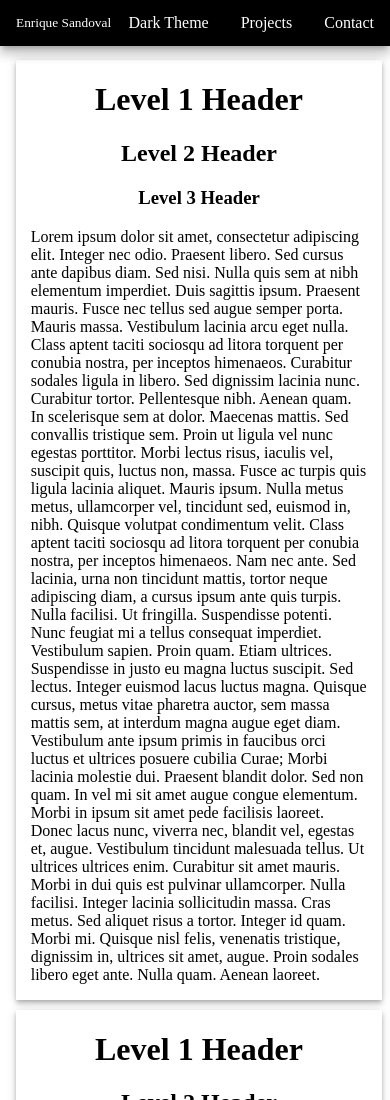
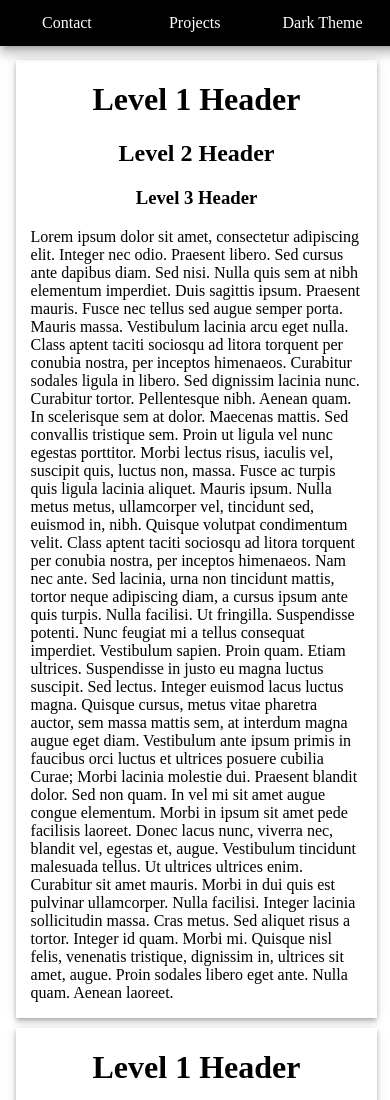
Before and after one commit to eesandoval/eesandoval.github.io, a plain HTML site: page index.html in a window 390 px wide. Shown: the top 1100 px of the page. Drawn offline with Linux system fonts and the light colour scheme.

Commit message:
Fixed an issue where the small title clips into the menu

```diff
--- a/styles/main.css
+++ b/styles/main.css
@@ -44,6 +44,7 @@ body {
 #content {
 	margin: 0;
 	margin-top: 50px;
+	margin-right: 5px;
 }
 
 .blank {
@@ -91,3 +92,24 @@ body {
 		width: 94%;
 	}
 }
+
+/* If the device width is too small (under 400px) then remove the title altogether */
+@media screen and (max-width: 399px) {
+	#navbar {
+		padding-left: 5px;
+		padding-right: 5px;
+	}
+
+	#navbar #smallTitle {
+		display: none;
+	}
+
+	#navbar a {
+		float: none;
+		display: inline-block;
+		color: rgba(255, 255, 255, 1);
+		padding: 14px 0px;
+		width: 31.75%;
+		text-align: center;
+	}
+}
```
Also changed, not shown: 1 other file.
